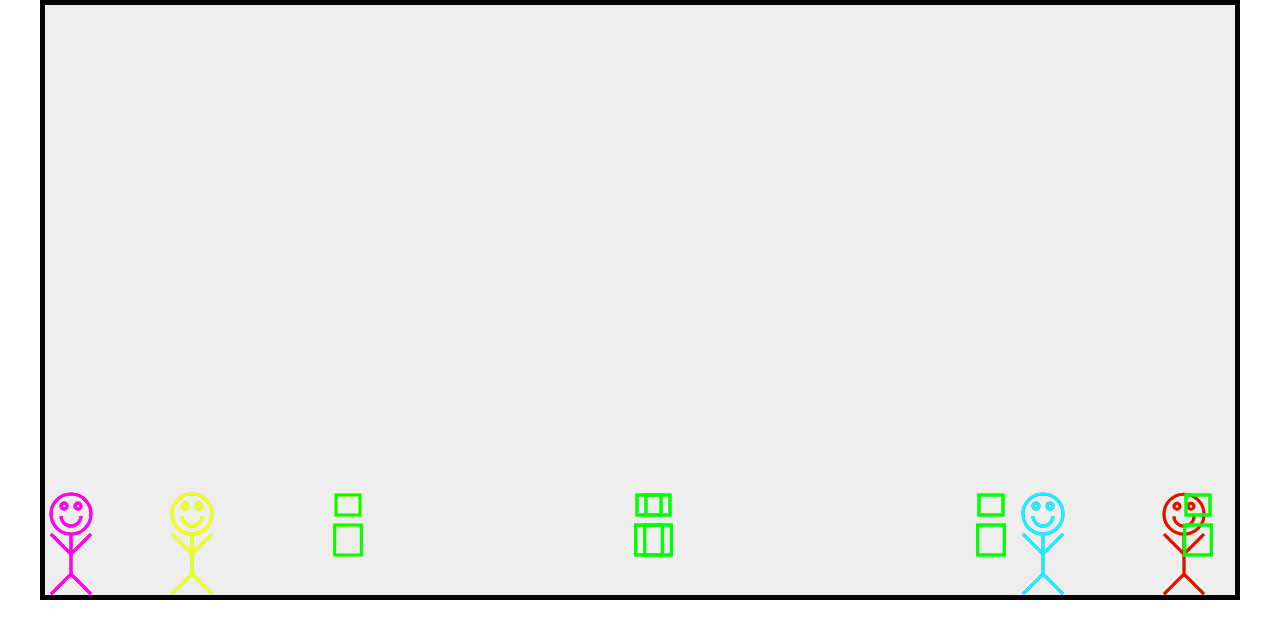
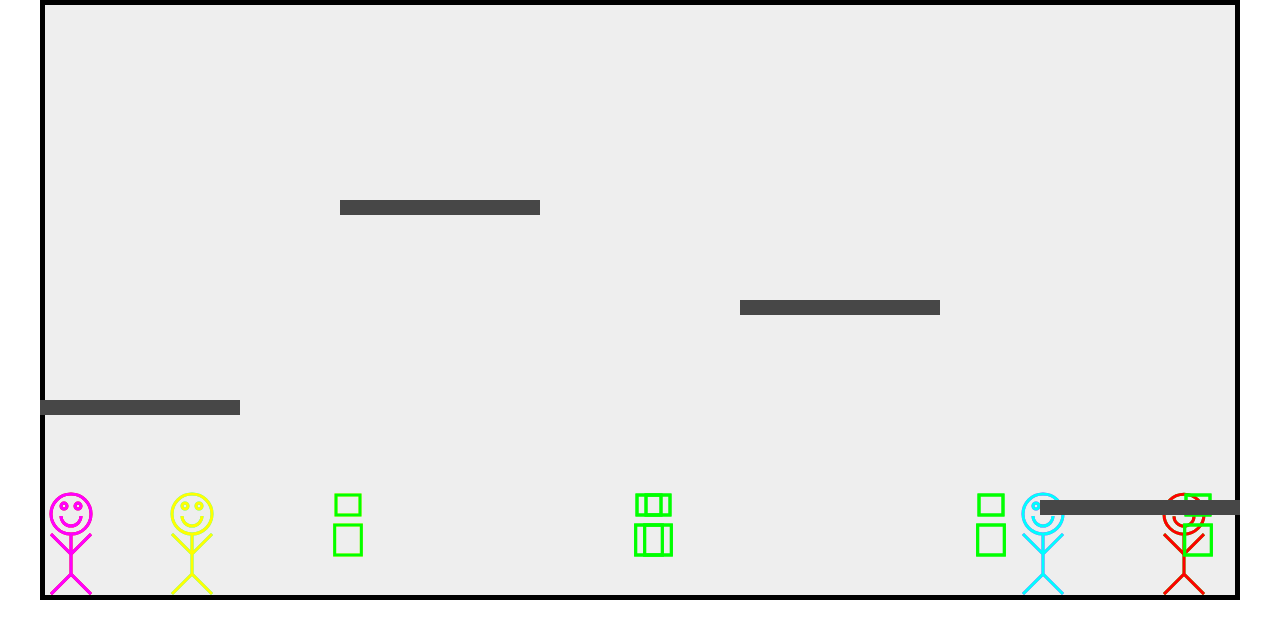
Before and after one commit to tyluhl/AGame, a plain HTML site: page index.html in a window 1280 px wide. Drawn offline with Linux system fonts and the light colour scheme.

Commit message:
created platforms

```diff
--- a/index.html
+++ b/index.html
@@ -139,10 +139,19 @@
         var leftWall = ctx.rect(0, 0, 5, canvas.height);
         var rightWall = ctx.rect(canvas.width-5, 0, 5, canvas.height);
         var ceiling = ctx.rect(0, 0, canvas.width, 5);
-        var objects = [ground, leftWall, rightWall, ceiling];
         ctx.fillStyle = "#000000";
         ctx.fill();
         ctx.closePath();
+        ctx.beginPath();
+        var plat1 = ctx.rect(0, canvas.height * (2/3), canvas.width/6, 15);
+        var plat2 = ctx.rect(canvas.width * (5/6), canvas.height * (5/6), canvas.width/6, 15);
+        var plat3 = ctx.rect(canvas.width * (7/12), canvas.height * (1/2), canvas.width/6, 15);
+        var plat4 = ctx.rect(canvas.width * (3/12), canvas.height * (1/3), canvas.width/6, 15);
+       //var box = ctx.rect(canvas.width * (7/12), canvas.height * (1/2) - 50, 50, 50);
+        ctx.fillStyle = "#474747";
+        ctx.fill();
+        ctx.closePath();
+        var objects = [ground, leftWall, rightWall, ceiling, plat1, plat2, plat3, plat4];
         return objects;
     }
     function drawPlayers() {
```
